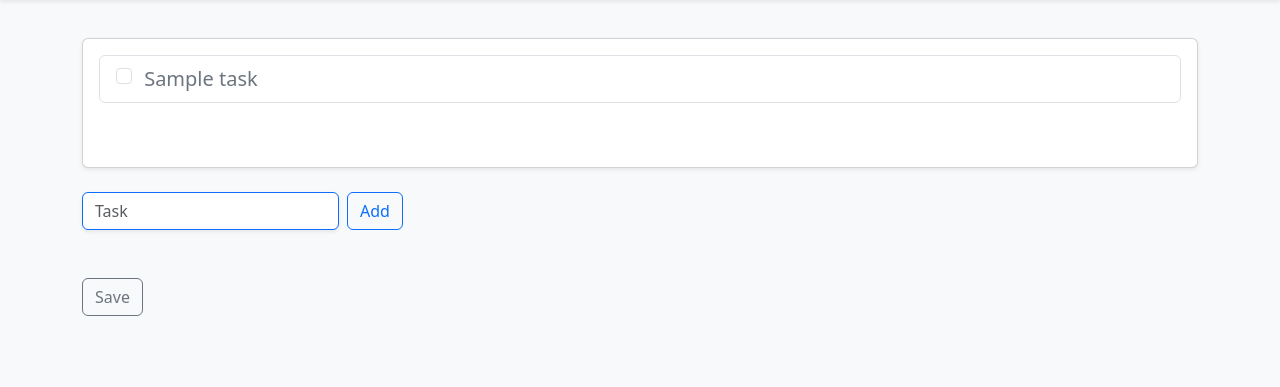
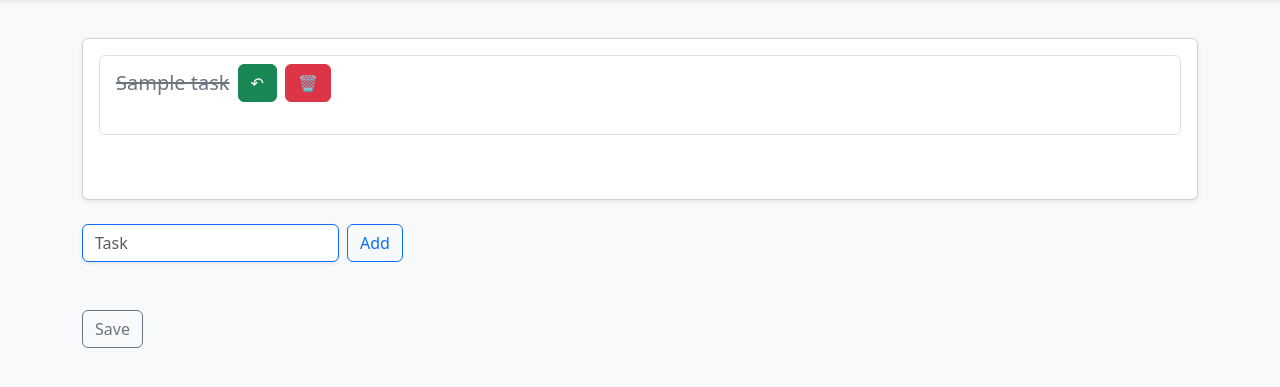
Before and after one commit to dwaynxz/flask-todo-list-v1, a Flask app: template Todo/templates/edit.html in a window 1280 px wide. Shown: the part 106-493 px from the top of the page. Run offline with Flask 3, Linux system fonts and the light colour scheme; the template is opened without the code that fills it: most values are stand-ins (such as "Sample title", 1, 10 or a date in 2020).

Commit message:
feat: add buttons to check, uncheck and remove tasks

```diff
--- a/Todo/templates/edit.html
+++ b/Todo/templates/edit.html
@@ -12,16 +12,39 @@
                         List is empty. Add Items!!
                     </p>
                 {% else %}
-                    {% for key, value in list.list.items() %}
+                    {% for id_status, task in list.list.items() %}
+                        {% with task_id = list.get_id_by_status_id(id_status) %}
                             <ul class="list-group">
                                 <li class="list-group-item">
-                                <label>
-                                    <input type="checkbox" class="form-check-input me-2">
-                                    <span class="form-check-label fs-5 text-secondary">{{value}}</span>
+                                        {% if list.get_status_by_task_id(task_id) %}
+                                            <div class="d-flex align-items-center gap-2">
+                                                <label class="m-0">
+                                                    <span class="fs-5 text-secondary task-done">{{task}}</span>
                                                 </label>
+                                                <form action="{{ url_for('existing_task_undone', task_id=task_id, id_=id_) }}" method="post">
+                                                    <button type="submit" class="btn btn-success">↶</button>
+                                                </form>
+                                                <form action="{{ url_for('existing_task_remove', task_id=task_id, id_=id_) }}" method="post">
+                                                       <button type="submit" class="btn btn-danger">🗑️</button>
+                                                </form>
+                                            </div>
+                                        {% else %}
+                                            <div class="d-flex align-items-center gap-2">
+                                                <label class="m-0">
+                                                    <span class="fs-5 text-secondary">{{task}}</span>
+                                                </label>
+                                                 <form action="{{ url_for('existing_task_done', task_id=task_id, id_=id_) }}" method="post">
+                                                    <button type="submit" class="btn btn-success">✔</button>
+                                                 </form>
+                                                   <form action="{{ url_for('existing_task_remove', task_id=task_id, id_=id_) }}" method="post">
+                                                       <button type="submit" class="btn btn-danger">🗑️</button>
+                                                    </form>
+                                             </div>
+                                        {% endif %}
                                     <br>
                                 </li>
                             </ul>
+                        {% endwith %}
                     {% endfor %}
                 {% endif %}
                 <br>
```
Lines whose indentation alone changed are shown as unchanged.
